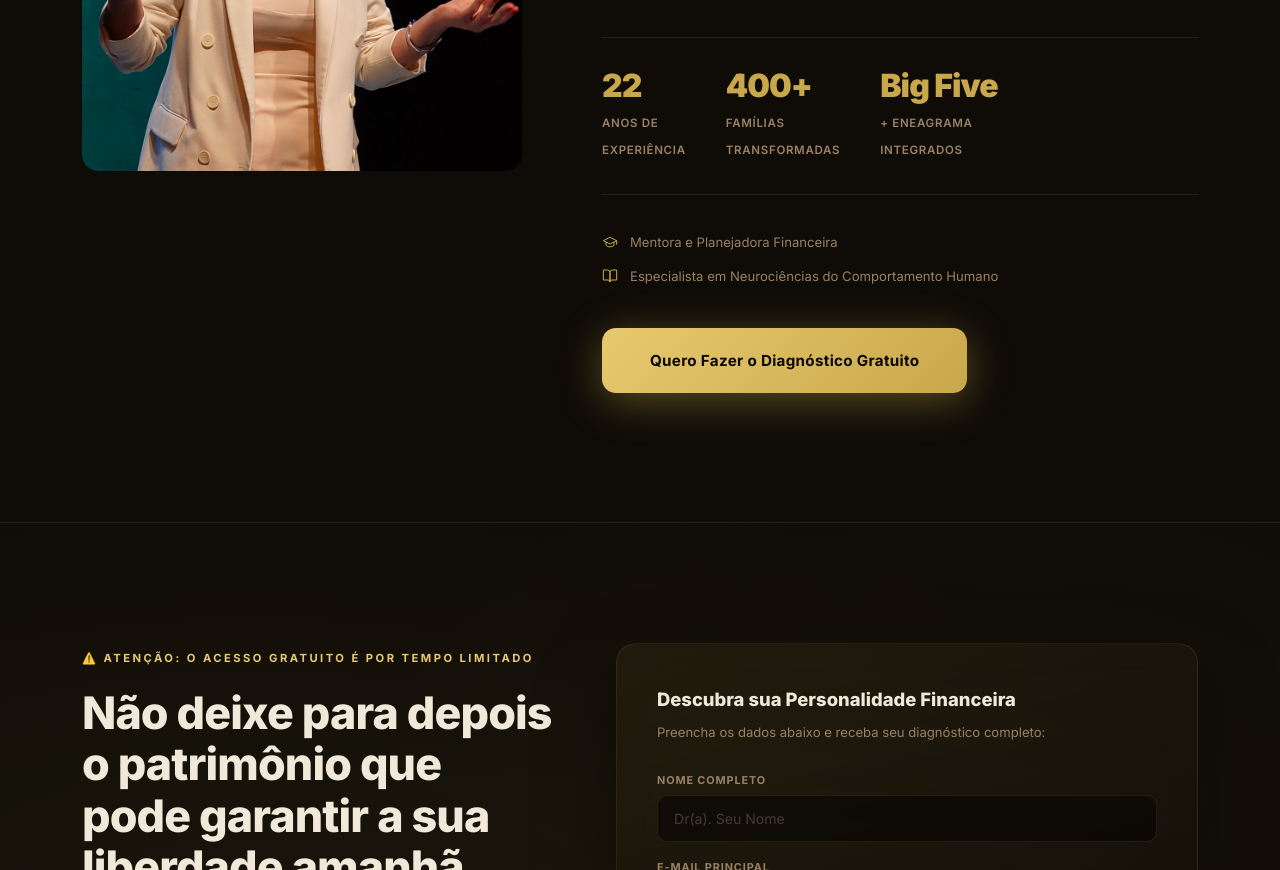
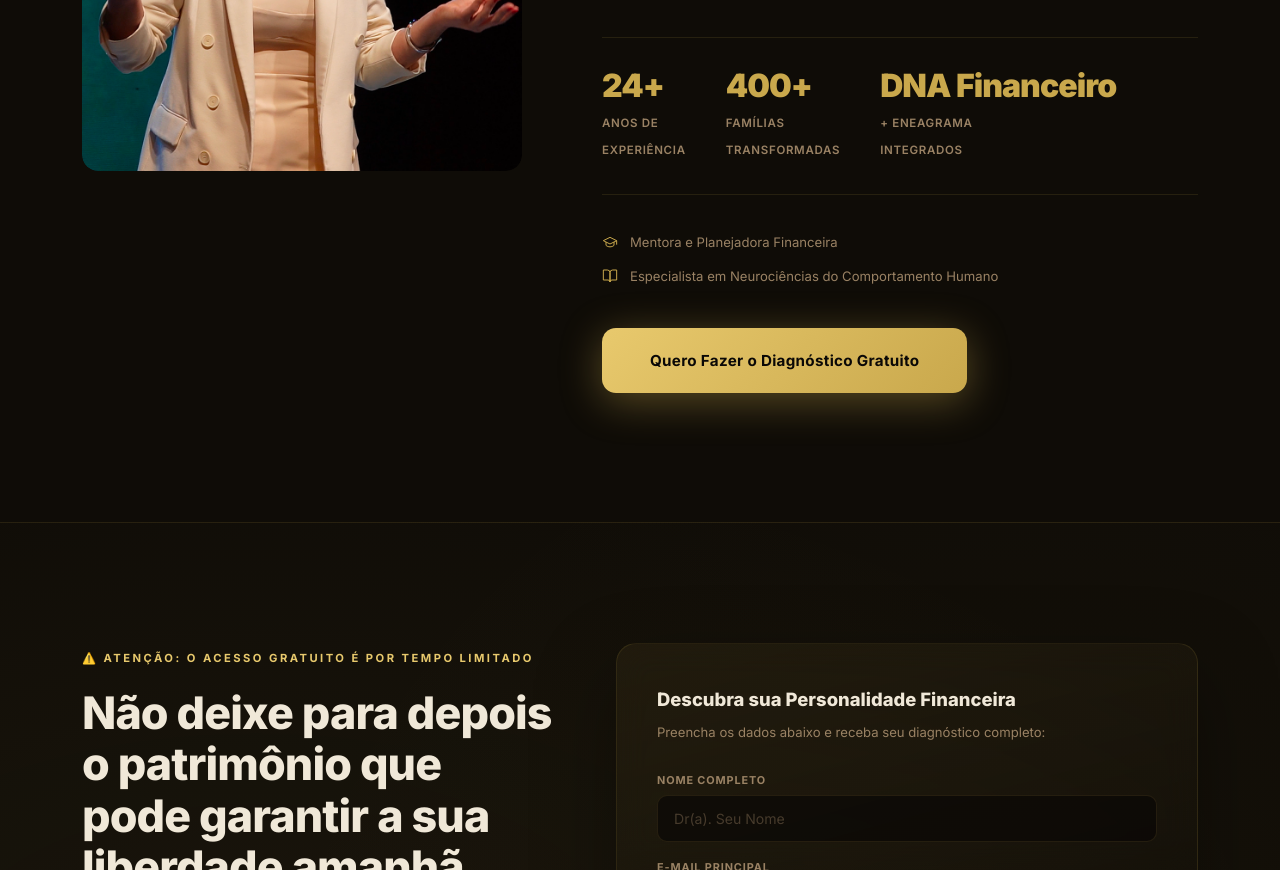
Before and after one commit to blenduca/dna-financeiro-dani-meger, a plain HTML site: page index.html in a window 1280 px wide. Shown: the part 3476-4346 px from the top of the page. Drawn offline with Linux system fonts and the light colour scheme.

Commit message:
feat: update years of experience and core methodology branding in about section

```diff
--- a/index.html
+++ b/index.html
@@ -146,7 +146,7 @@
             negócios e as suas dores mais profundas.</p>
           <div class="about-stats">
             <div class="about-stat">
-              <span class="about-stat-number">22</span>
+              <span class="about-stat-number">24+</span>
               <span class="about-stat-label">Anos de<br>Experiência</span>
             </div>
             <div class="about-stat">
@@ -154,7 +154,7 @@
               <span class="about-stat-label">Famílias<br>Transformadas</span>
             </div>
             <div class="about-stat">
-              <span class="about-stat-number">Big Five</span>
+              <span class="about-stat-number">DNA Financeiro</span>
               <span class="about-stat-label">+ Eneagrama<br>Integrados</span>
             </div>
           </div>
```
